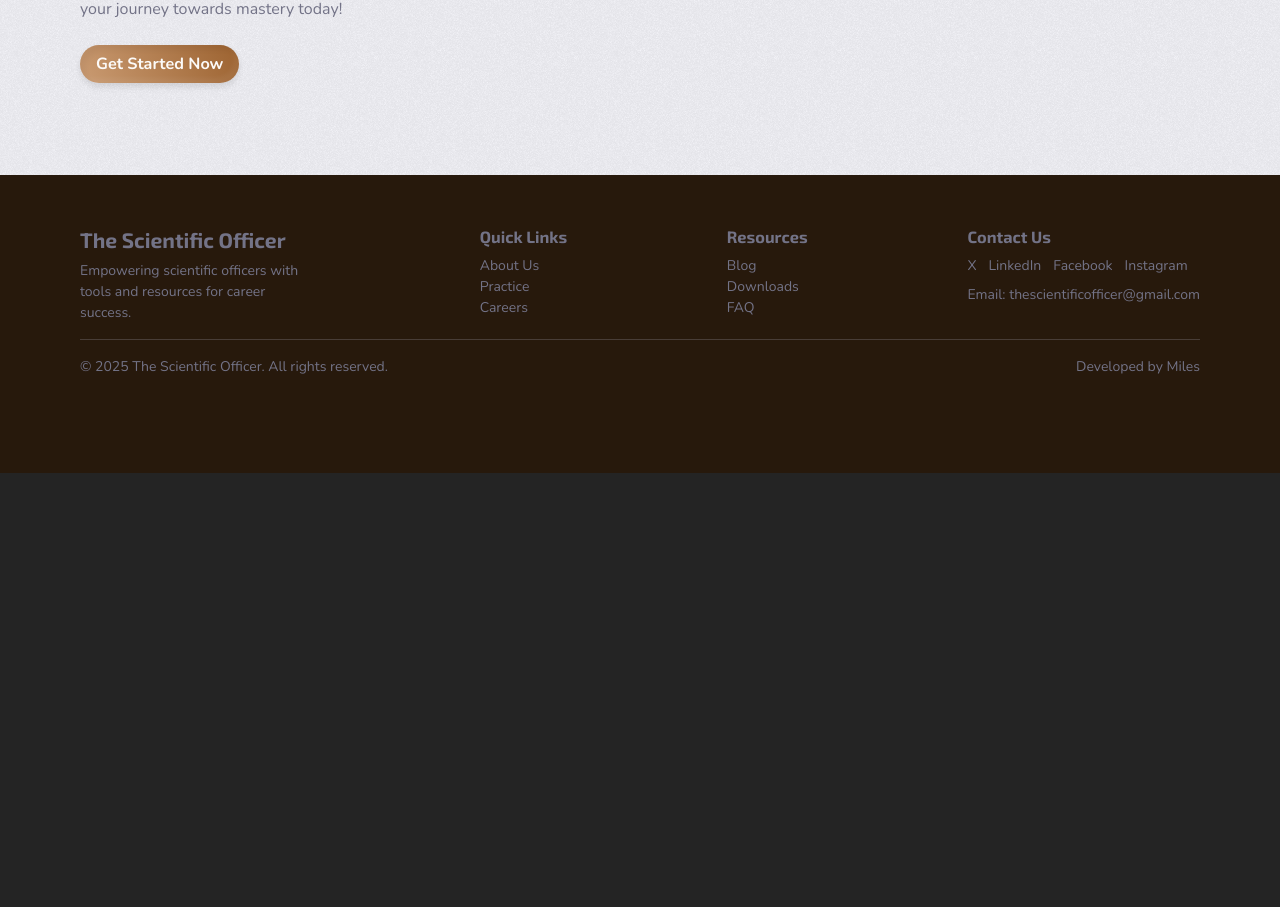
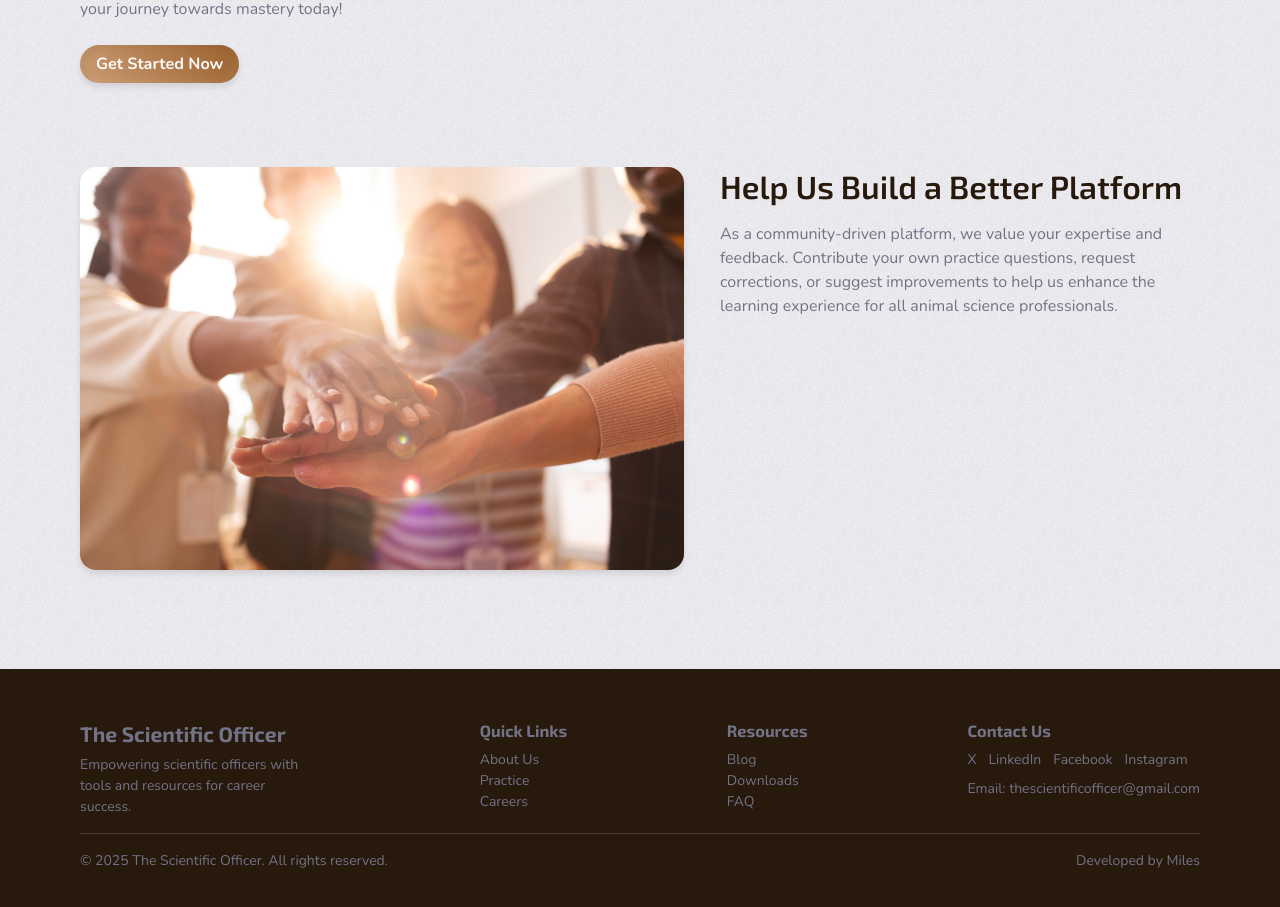
Before and after one commit to Timbar09/the_scientific_officer, a React (Vite) app: page / in a window 1280 px wide. Shown: the part 1496-2403 px from the top of the page. Before the commit the page ends 1969 px from the top, so only its background shows below. Built offline with nearby package versions, Linux system fonts and the light colour scheme.

Commit message:
Add HomeContribute component with image and contribution details

```diff
--- a/src/assets/sass/pages/_Home.scss
+++ b/src/assets/sass/pages/_Home.scss
@@ -131,4 +131,25 @@
   &__metric {
     background-color: clr(primary, 700);
   }
+
+  &__contribute {
+    &--image {
+      img {
+        width: 100%;
+        height: auto;
+        border-radius: radius(md);
+        box-shadow: $shadow-md;
+      }
+    }
+
+    &--text {
+      @include mq(md) {
+        max-width: 20rem;
+      }
+
+      @include mq(lg) {
+        max-width: 30rem;
+      }
+    }
+  }
 }
--- /dev/null
+++ b/src/pages/home/HomeContribute.tsx
@@ -0,0 +1,32 @@
+import communityImage from "../../assets/images/hero/community-contribute.jpg";
+
+const HomeContribute = () => {
+  return (
+    <section className="home__contribute m-block-5">
+      <div className="container flex flex-col flex-@md-row gap-5 p-block-4">
+        <div className="home__contribute--image">
+          <img
+            src={communityImage}
+            alt="Community Contributing"
+            className="home__contribute--image--img"
+          />
+        </div>
+
+        <div className="home__contribute--text">
+          <h2 className="home__section--title">
+            Help Us Build a Better Platform
+          </h2>
+
+          <p className="home__section--description m-block-end-4">
+            As a community-driven platform, we value your expertise and
+            feedback. Contribute your own practice questions, request
+            corrections, or suggest improvements to help us enhance the learning
+            experience for all animal science professionals.
+          </p>
+        </div>
+      </div>
+    </section>
+  );
+};
+
+export default HomeContribute;
--- a/src/pages/home/index.tsx
+++ b/src/pages/home/index.tsx
@@ -2,6 +2,7 @@ import HomeHero from "./HomeHero";
 import HomeFeatures from "./HomeFeatures";
 import HomeMetrics from "./HomeMetrics";
 import HomePractice from "./HomePractice";
+import HomeContribute from "./HomeContribute";
 
 const Home = () => {
   return (
@@ -13,6 +14,8 @@ const Home = () => {
       <HomeMetrics />
 
       <HomePractice />
+
+      <HomeContribute />
     </main>
   );
 };
```
Also changed, not shown: src/assets/images/hero/community-contribute.jpg (added).
